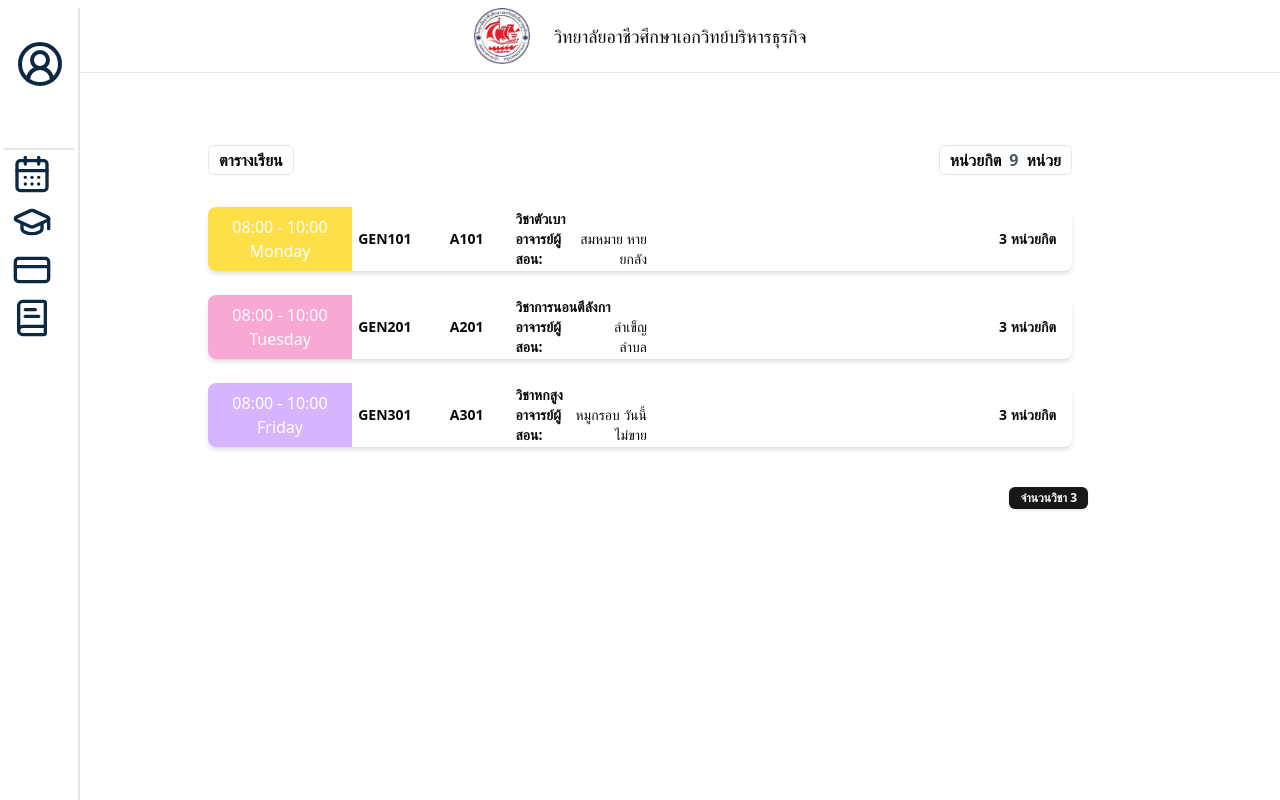
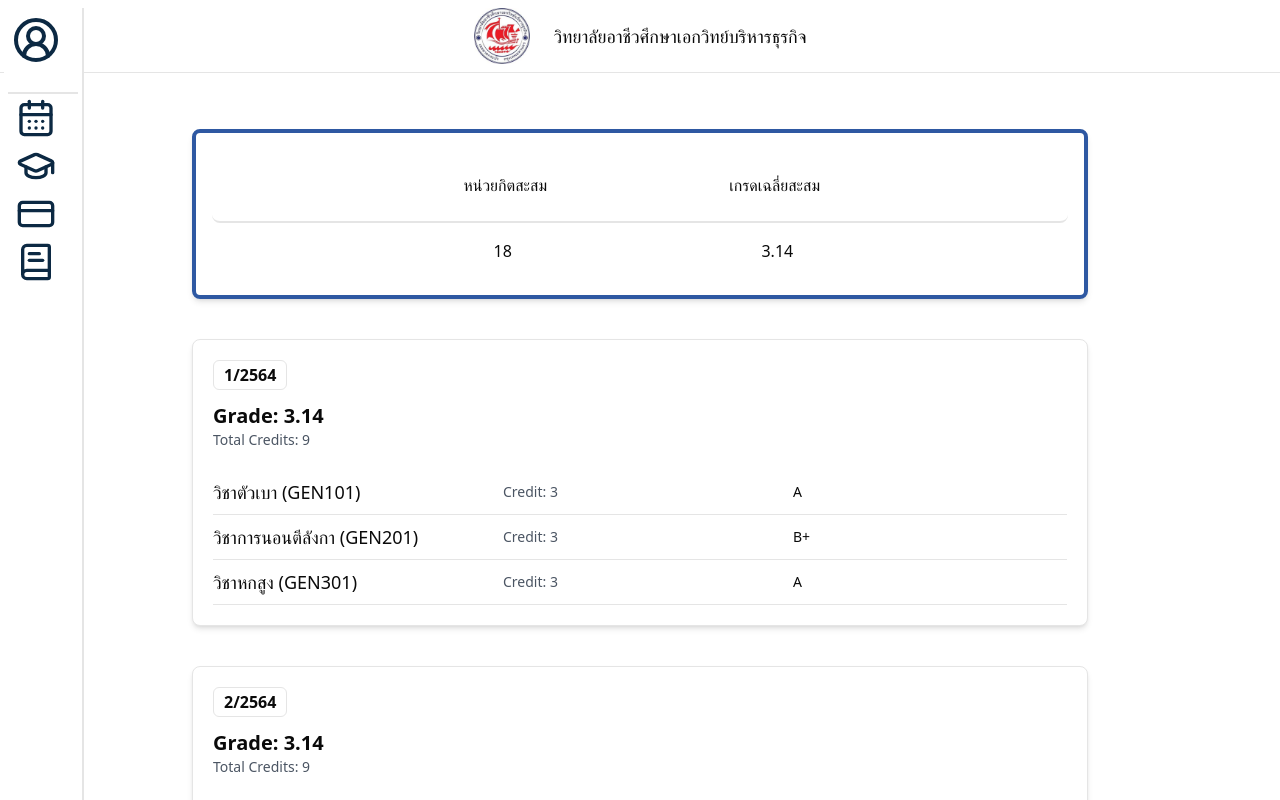
Before and after one commit to OBACProject/ObacFrontend, a Next.js app: page /pages/student/grade in a window 1280 px wide. Shown: the top 800 px of the page. Built offline with nearby package versions, Linux system fonts and the light colour scheme.

Commit message:
update GradePage

```diff
--- a/src/app/pages/student/grade/page.tsx
+++ b/src/app/pages/student/grade/page.tsx
@@ -1,36 +1,76 @@
-import { CardSchedule } from "@/app/components/card/card-schedule";
 import { Badge } from "@/components/ui/badge";
-import { StudentCardSubjectData } from "@/resource/students/studentCardSubjectData";
+import { StudentGradeData } from "@/resource/students/studentCardSubjectData";
+import React from "react";
 
 export default function Page() {
-  const unitCredit = StudentCardSubjectData.reduce(
-    (acc, curr) => acc + curr.subject_credit,
-    0
-  );
   return (
-    <div className="mx-4 sm:mx-10 lg:mx-44 p-4 mt-10 flex-col">
-      <div className="items-center text-center p-4 text-lg sm:text-xl flex flex-col sm:flex-row justify-between">
-        <Badge className="text-sm sm:text-base" variant="outline">
-          ตารางเรียน
-        </Badge>
-        <Badge
-          className="text-sm sm:text-base flex gap-2 mt-2 sm:mt-0"
-          variant="outline"
-        >
-          หน่วยกิต
-          <span className="text-gray-600">{unitCredit}</span>
-          หน่วย
-        </Badge>
+    <header className="mx-4 sm:mx-10 lg:mx-44 p-4 mt-10 ">
+      {/* card content all unit and all grade */}
+      <div className="flex w-full items-center justify-center shadow-md rounded-lg p-4 border-4 border-[#2E58A2]">
+        <div className="flex flex-col w-full">
+          {/* Header Table */}
+          <div className="flex w-full items-center justify-center border-b-2 rounded-lg p-6">
+            <div className="flex text-center flex-col  w-4/12 ">
+              <span>หน่วยกิตสะสม</span>
+            </div>
+            <div className="flex text-center flex-col w-4/12">
+              เกรดเฉลี่ยสะสม
+            </div>
+          </div>
+          <div className="flex w-full items-center justify-center p-4">
+            {/* content in Table */}
+            <div className="flex text-center flex-col  w-4/12 ">
+              <span>{StudentGradeData.allCredit}</span>
+            </div>
+            <div className="flex text-center flex-col w-4/12">
+              {" "}
+              {StudentGradeData.allGrade}{" "}
+            </div>
+          </div>
+        </div>
       </div>
-      <div className="flex flex-col gap-6 p-4">
-        {StudentCardSubjectData.map((cardData, index) => (
-          <CardSchedule key={index} {...cardData} />
+      <div className="flex flex-col gap-10 mt-10">
+        {StudentGradeData.allTerm.map((temp, index) => (
+          <div className="w-full flex flex-col gap-5" key={index}>
+            {/* Term Card */}
+            <div className="border p-5 rounded-lg shadow-md bg-white">
+              <Badge className="text-sm sm:text-base" variant="outline">
+                {temp.term}
+              </Badge>
+
+              {/* Grade summary */}
+              <div className="flex flex-col mt-3">
+                <div className="text-xl font-semibold">
+                  Grade: {temp.grade_per_term}
+                </div>
+                <div className="text-sm text-gray-600">
+                  Total Credits: {temp.allCredit_per_term}
+                </div>
+              </div>
+
+              {/* Display all subjects per term */}
+              <div className="mt-5">
+                {temp.allStudentGrade.map((subject, subIndex) => (
+                  <div
+                    key={subIndex}
+                    className="border-b py-2 flex justify-center items-center gap-4"
+                  >
+                    <div className="text-lg w-4/12">
+                      {subject.subject_name} ({subject.subject_code})
+                    </div>
+                    <div className="text-sm text-gray-600 w-4/12">
+                      Credit: {subject.subject_credit}
+                    </div>
+                    <div className="text-sm font-medium w-4/12">
+                      {subject.subject_grade}
+                    </div>
+                  </div>
+                ))}
+              </div>
+            </div>
+          </div>
         ))}
       </div>
-      {/* count number of subject in StudentCardSubjectData */}
-      <div className="flex items-end justify-end mt-6 text-sm sm:text-base w-full">
-        <Badge>จำนวนวิชา {StudentCardSubjectData.length}</Badge>
-      </div>
-    </div>
+    </header>
   );
 }
--- a/src/app/pages/student/layout.tsx
+++ b/src/app/pages/student/layout.tsx
@@ -7,6 +7,7 @@ import {
   ProfileData,
   StudentSidebarData,
 } from "@/resource/students/sidebarData";
+
 export const metadata: Metadata = {
   title: "Create Next App",
   description: "Generated by create next app",
--- /dev/null
+++ b/src/app/pages/student/schedule/page.tsx
@@ -0,0 +1,36 @@
+import { CardSchedule } from "@/app/components/card/card-schedule";
+import { Badge } from "@/components/ui/badge";
+import { StudentCardSubjectData } from "@/resource/students/studentCardSubjectData";
+
+export default function Page() {
+  const unitCredit = StudentCardSubjectData.reduce(
+    (acc, curr) => acc + curr.subject_credit,
+    0
+  );
+  return (
+    <div className="mx-4 sm:mx-10 lg:mx-44 p-4 mt-10 flex-col">
+      <div className="items-center text-center p-4 text-lg sm:text-xl flex flex-col sm:flex-row justify-between">
+        <Badge className="text-sm sm:text-base" variant="outline">
+          ตารางเรียน
+        </Badge>
+        <Badge
+          className="text-sm sm:text-base flex gap-2 mt-2 sm:mt-0"
+          variant="outline"
+        >
+          หน่วยกิต
+          <span className="text-gray-600">{unitCredit}</span>
+          หน่วย
+        </Badge>
+      </div>
+      <div className="flex flex-col gap-6 p-4">
+        {StudentCardSubjectData.map((cardData, index) => (
+          <CardSchedule key={index} {...cardData} />
+        ))}
+      </div>
+      {/* count number of subject in StudentCardSubjectData */}
+      <div className="flex items-end justify-end mt-6 text-sm sm:text-base w-full">
+        <Badge>จำนวนวิชา {StudentCardSubjectData.length}</Badge>
+      </div>
+    </div>
+  );
+}
--- a/src/app/pages/student/sidebar/studentSidebar.tsx
+++ b/src/app/pages/student/sidebar/studentSidebar.tsx
@@ -4,7 +4,7 @@ import {
   StudentSidebarProps,
   ProfileData,
 } from "@/resource/students/sidebarData";
-import { CircleUserRound, PanelLeft } from "lucide-react";
+import { CircleUserRound } from "lucide-react";
 import React from "react";
 
 export function StudentSidebar({
@@ -55,21 +55,21 @@ export function SidebarMenu({
   const truncatedTitle = name.length > 25 ? `${name.slice(0, 22)}...` : name;
 
   return (
-    <div className="border-r-2 bg-white fixed top-2 left-0 flex flex-col h-screen p-1 transition-transform duration-500 ease-in-out group hover:w-64 w-20 z-10">
-      <div className="flex gap-2 mb-4 items-center px-2">
+    <div className="border-r-2 bg-white fixed top-2 left-1 flex flex-col h-screen p-1 transition-transform group hover:w-64 w-20 ">
+      <div className="flex gap-2 mb-2">
         <a href={href} className="flex items-center justify-start">
-          <button className="flex items-start gap-4">
+          <button className="flex items-start gap-6 ">
             <CircleUserRound
               style={{ width: "3.5rem", height: "3rem" }}
               className="text-[#0C2943]"
             />
           </button>
         </a>
-        <div className="flex flex-col gap-2 mr-4 overflow-hidden">
-          <span className="text-[#0C2943] text-xs font-medium opacity-0 group-hover:opacity-100 transition-opacity duration-500">
+        <div className="flex flex-col gap-2 mr-4">
+          <span className="text-[#0C2943] text-xs font-medium block opacity-0 group-hover:opacity-100 ">
             {truncatedTitle}
           </span>
-          <span className="text-[#0C2943] text-xs opacity-0 group-hover:opacity-100 transition-opacity duration-500">
+          <span className="text-[#0C2943] text-xs block opacity-0 group-hover:opacity-100 ">
             {id}
           </span>
         </div>
@@ -84,7 +84,7 @@ export function SidebarMenu({
                 <div className="w-10 h-10 flex items-center justify-center">
                   {item.icon}
                 </div>
-                <span className="ml-2 text-[#0C2943] text-sm opacity-0 group-hover:opacity-100 transition-opacity duration-500">
+                <span className="ml-2 text-[#0C2943] text-sm opacity-0 group-hover:opacity-100 ">
                   {item.title}
                 </span>
               </div>
--- a/src/resource/students/sidebarData.tsx
+++ b/src/resource/students/sidebarData.tsx
@@ -31,7 +31,7 @@ export const StudentSidebarData: StudentSidebarProps = {
     {
       title: "ตารางเรียน",
       tooltip: "schedule",
-      href: "/schedule",
+      href: "/pages/student/schedule",
       icon: (
         <CalendarDays
           style={{ width: "2.5rem", height: "2.5rem" }}
@@ -42,7 +42,7 @@ export const StudentSidebarData: StudentSidebarProps = {
     {
       title: "ตรวจสอบผลการเรียน",
       tooltip: "grade",
-      href: "/grade",
+      href: "/pages/student/grade",
       icon: (
         <GraduationCap
           style={{ width: "2.5rem", height: "2.5rem" }}
--- a/src/resource/students/studentCardSubjectData.tsx
+++ b/src/resource/students/studentCardSubjectData.tsx
@@ -41,3 +41,80 @@ export const StudentCardSubjectData: studentCardSubjectProps[] = [
     end_time: "10:00",
   },
 ];
+
+interface SubjectGradePerTerm {
+  subject_name: string;
+  subject_code: string;
+  subject_credit: number;
+  subject_grade: string;
+}
+
+interface StudentGradePerTerm {
+  term: string;
+  grade_per_term: string;
+  allCredit_per_term: number;
+  allStudentGrade: SubjectGradePerTerm[];
+}
+
+export interface StudentGradeProps {
+  allCredit: number;
+  allGrade: number;
+  allTerm: StudentGradePerTerm[];
+}
+
+export const StudentGradeData: StudentGradeProps = {
+  allCredit: 18,
+  allGrade: 3.14,
+  allTerm: [
+    {
+      term: "1/2564",
+      grade_per_term: "3.14",
+      allCredit_per_term: 9,
+      allStudentGrade: [
+        {
+          subject_name: "วิชาตัวเบา",
+          subject_code: "GEN101",
+          subject_credit: 3,
+          subject_grade: "A",
+        },
+        {
+          subject_name: "วิชาการนอนตีลังกา",
+          subject_code: "GEN201",
+          subject_credit: 3,
+          subject_grade: "B+",
+        },
+        {
+          subject_name: "วิชาหกสูง",
+          subject_code: "GEN301",
+          subject_credit: 3,
+          subject_grade: "A",
+        },
+      ],
+    },
+    {
+      term: "2/2564",
+      grade_per_term: "3.14",
+      allCredit_per_term: 9,
+      allStudentGrade: [
+        {
+          subject_name: "วิชาตัวเบา",
+          subject_code: "GEN101",
+          subject_credit: 3,
+          subject_grade: "A",
+        },
+        {
+          subject_name: "วิชาการนอนตีลังกา",
+          subject_code: "GEN201",
+          subject_credit: 3,
+          subject_grade: "B+",
+        },
+        {
+          subject_name: "วิชาหกสูง",
+          subject_code: "GEN301",
+          subject_credit: 3,
+          subject_grade: "A",
+        },
+      ],
+    },
+  ],
+};
```
